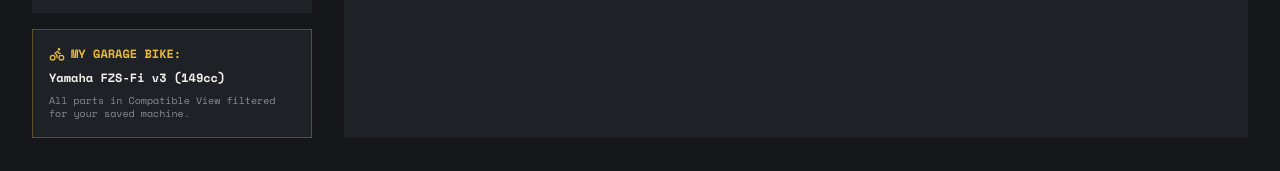
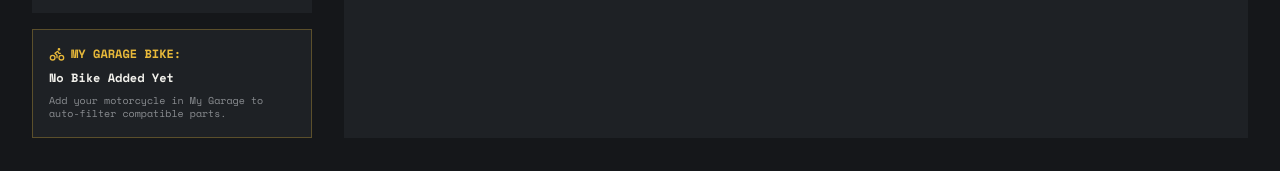
Before and after one commit to jahirul-pu/bikers-demand, a Next.js app: page /account/garage in a window 1280 px wide. Shown: the part 543-714 px from the top of the page. Built offline with nearby package versions, Linux system fonts and the light colour scheme; a web font is replaced by a local one.

Commit message:
fix: connect My Garage Bike sidebar badge to dynamic user garage with real-time storage event listeners

```diff
--- a/src/app/account/garage/page.tsx
+++ b/src/app/account/garage/page.tsx
@@ -62,6 +62,7 @@
     const updated = [newBike, ...garageBikes];
     setGarageBikes(updated);
     LocalStorageDB.saveUserGarage(updated);
+    window.dispatchEvent(new Event("storage"));
     setShowAddForm(false);
   };
 
@@ -69,6 +70,7 @@
     const updated = garageBikes.filter((b) => b.id !== id);
     setGarageBikes(updated);
     LocalStorageDB.saveUserGarage(updated);
+    window.dispatchEvent(new Event("storage"));
   };
 
   return (
--- a/src/app/account/layout.tsx
+++ b/src/app/account/layout.tsx
@@ -1,12 +1,13 @@
 "use client";
 
-import React from "react";
+import React, { useState, useEffect } from "react";
 import Link from "next/link";
 import { usePathname } from "next/navigation";
 import Header from "@/components/layout/Header";
 import Navigation from "@/components/layout/Navigation";
 import Footer from "@/components/layout/Footer";
 import { Bike, ShoppingBag, MapPin, Heart, Settings, Wrench, ShieldAlert, LogOut } from "lucide-react";
+import { LocalStorageDB } from "@/lib/localStorageDB";
 
 export default function AccountLayout({
   children,
@@ -14,13 +15,15 @@
   children: React.ReactNode;
 }) {
   const pathname = usePathname();
-  const [userData, setUserData] = React.useState({
+  const [userData, setUserData] = useState({
     name: "Rider Account",
     phone: "017xxxxxxxx",
     initials: "RA",
   });
+  const [primaryBike, setPrimaryBike] = useState<string | null>(null);
 
-  React.useEffect(() => {
+  useEffect(() => {
+    const syncData = () => {
       try {
         const savedUser = localStorage.getItem("bikers_demand_user");
         if (savedUser) {
@@ -40,9 +43,28 @@
             initials: initialsVal,
           });
         }
+
+        // Load primary bike from LocalStorageDB user garage
+        LocalStorageDB.init();
+        const garage = LocalStorageDB.getUserGarage();
+        if (garage && garage.length > 0) {
+          const b = garage[0];
+          setPrimaryBike(`${b.brand} ${b.model} (${b.displacementCc || 150}cc)`);
+        } else {
+          setPrimaryBike(null);
+        }
       } catch (e) {
         console.error(e);
       }
+    };
+
+    syncData();
+    window.addEventListener("storage", syncData);
+    window.addEventListener("focus", syncData);
+    return () => {
+      window.removeEventListener("storage", syncData);
+      window.removeEventListener("focus", syncData);
+    };
   }, []);
 
   const navItems = [
@@ -118,9 +140,13 @@
                 <Bike className="w-4 h-4 text-plate-yellow" />
                 <span>MY GARAGE BIKE:</span>
               </div>
-              <p className="text-off-white font-semibold">Yamaha FZS-Fi v3 (149cc)</p>
+              <p className="text-off-white font-semibold">
+                {primaryBike ? primaryBike : "No Bike Added Yet"}
+              </p>
               <div className="text-[10px] text-steel">
-                All parts in Compatible View filtered for your saved machine.
+                {primaryBike
+                  ? "All parts in Compatible View filtered for your saved machine."
+                  : "Add your motorcycle in My Garage to auto-filter compatible parts."}
               </div>
             </div>
           </aside>
```
Lines whose indentation alone changed are shown as unchanged.
